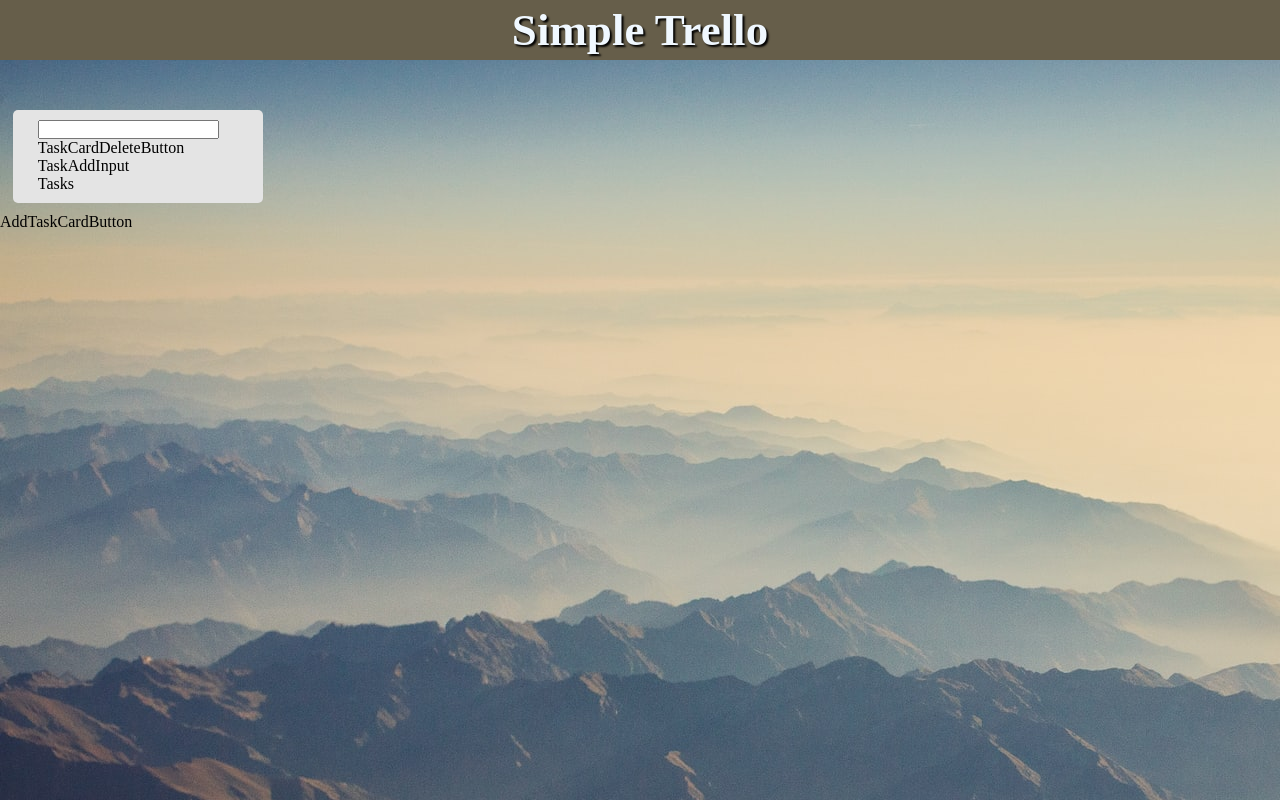
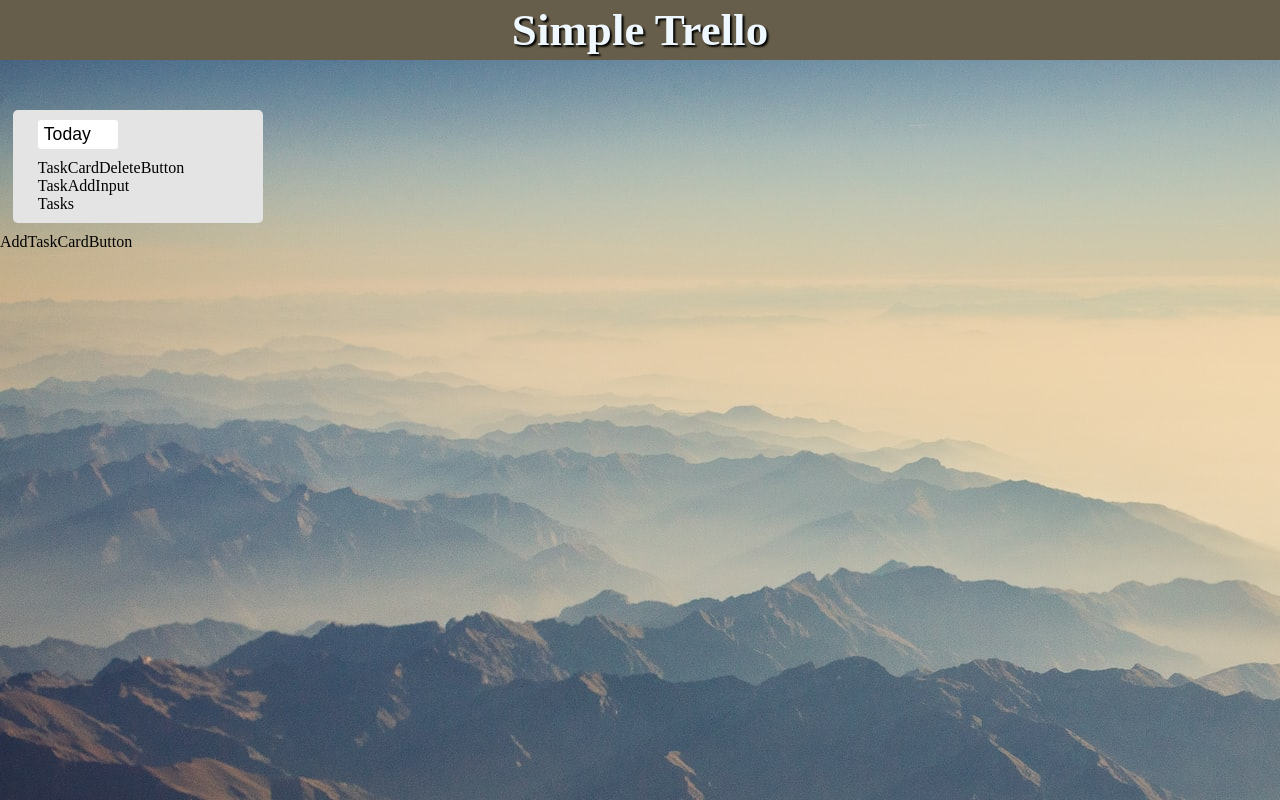
Before and after one commit to JunSasaki0077/trello-clone, a React (Create React App) app: page / in a window 1280 px wide. Both pictures are taken after a click on the element "Today". Built offline with nearby package versions, Linux system fonts and the light colour scheme.

Commit message:
TaskCardTitle 微調整

```diff
--- a/src/components/task/TaskCardTitle.jsx
+++ b/src/components/task/TaskCardTitle.jsx
@@ -14,11 +14,23 @@ export const TaskCardTitle = () => {
     e.preventDefault();
     setIsClick(false);
   };
+
+  const handleBlur = () => {
+    setIsClick(false);
+  };
   return (
-    <div onClick={handleClick}>
+    <div onClick={handleClick} className="taskCardTitleInputArea">
       {isClick ? (
         <form onSubmit={handleSubmit}>
-          <input type="text" onChange={handleChange} />
+          <input
+            className="taskCardTitleInput"
+            autoFocus
+            type="text"
+            onChange={handleChange}
+            onBlur={handleBlur}
+            value={inputCardTitle}
+            maxLength="10"
+          />
         </form>
       ) : (
         <h3>{inputCardTitle}</h3>
--- a/src/index.css
+++ b/src/index.css
@@ -31,3 +31,18 @@ header {
   background-color: rgb(228, 228, 228);
   border-radius: 5px;
 }
+
+.taskCardTitleInputArea {
+  margin-bottom: 10px;
+  width: 30%;
+  cursor: pointer;
+}
+
+.taskCardTitleInput {
+  width: 80px;
+  font-size: 1.1rem;
+  padding: 4px 6px;
+  border-radius: 3px;
+  border: none;
+  outline: none;
+}
```
